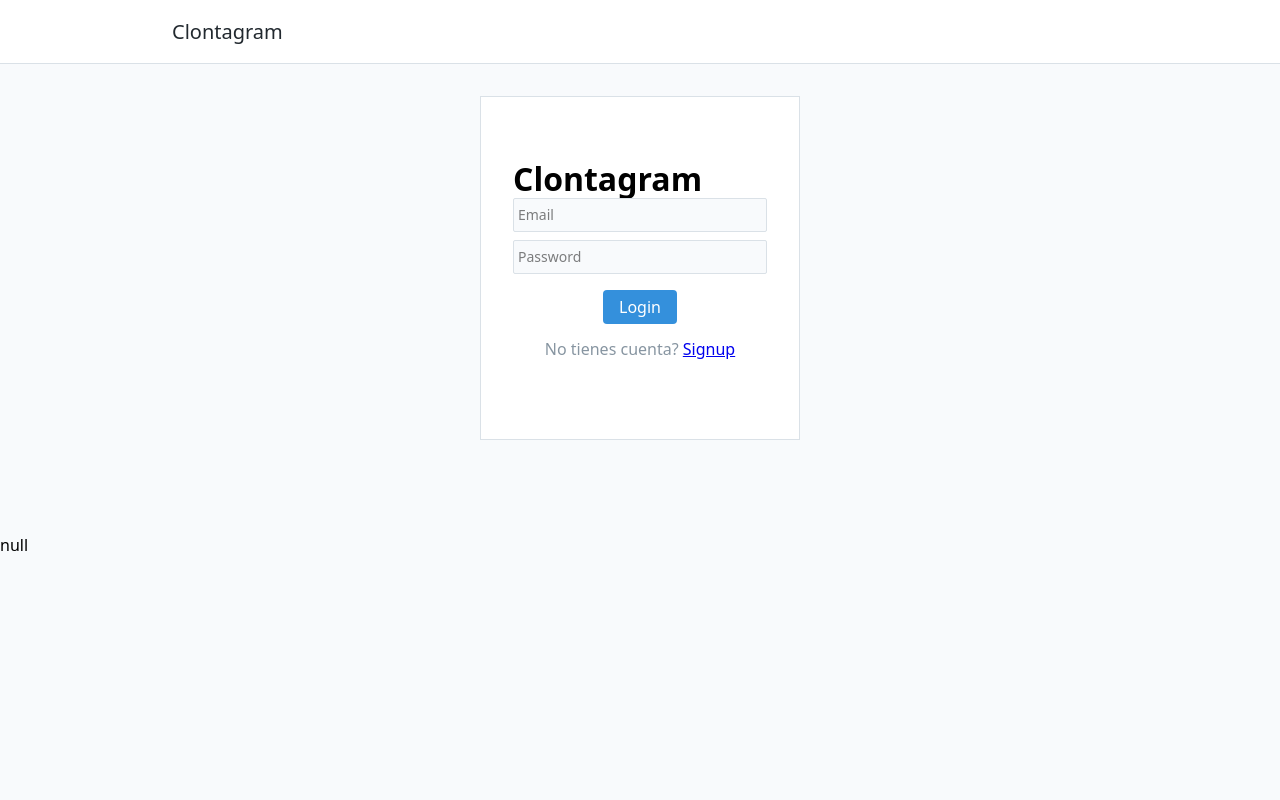
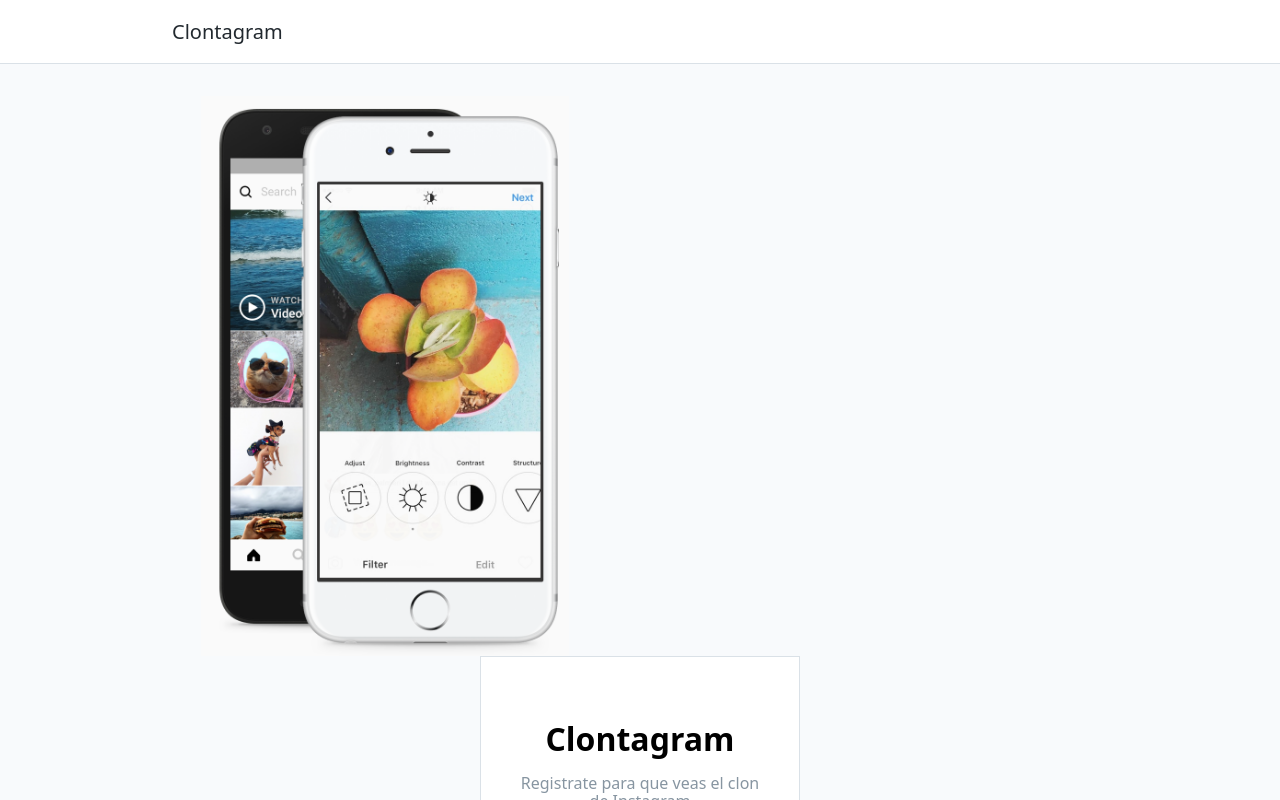
Before and after one commit to devHcastillo/clontagram-react, a React (Create React App) app in the folder cliente/: page / in a window 1280 px wide. Shown: the top 800 px of the page. Built offline with nearby package versions, Linux system fonts and the light colour scheme; the HTML template or start-up script is replaced by a standard one.

Commit message:
Seccion 2 - complete

```diff
--- a/cliente/src/App.js
+++ b/cliente/src/App.js
@@ -1,4 +1,6 @@
 import React, { useState, useEffect } from "react";
+import { BrowserRouter as Router, Switch, Route, Link } from "react-router-dom";
+
 import Axios from "axios";
 import {
   setToken,
@@ -11,6 +13,7 @@ import {
 import Nav from "./Componentes/Nav";
 import Main from "./Componentes/Main";
 import Loading from "./Componentes/Loading";
+import Error from "./Componentes/Error";
 
 //Vistas
 import Signup from "./Vistas/Signup";
@@ -21,6 +24,7 @@ initAxiosInterceptors();
 export default function App() {
   const [usuario, setUsuario] = useState(null); //Userstate
   const [cargandoUsuario, setCargandoUsuario] = useState(true);
+  const [error, setError] = useState(null);
 
   useEffect(() => {
     async function cargarUsuario() {
@@ -61,6 +65,13 @@ export default function App() {
     deleteToken();
   };
 
+  function mostrarError(message) {
+    setError(message);
+  }
+  function esconderError() {
+    setError(null);
+  }
+
   if (cargandoUsuario) {
     return (
       <Main center={true}>
@@ -70,11 +81,52 @@ export default function App() {
   }
 
   return (
-    <div className="ContenedorTemporal">
+    <Router>
       <Nav />
-      {/* <Signup signup={signup} /> */}
-      <Login login={login} />
-      <div>{JSON.stringify(usuario)}</div>
-    </div>
+      <Error mensaje={error} esconderError={esconderError} />
+      {usuario ? (
+        <LoginRoutes />
+      ) : (
+        <LogoutRoutes
+          login={login}
+          signup={signup}
+          mostrarError={mostrarError}
+        />
+      )}
+    </Router>
   );
 }
+
+function LoginRoutes() {
+  return (
+    <Switch>
+      <Route
+        component={() => (
+          <Main>
+            <h1>DESDE ADENTRO DEL APP</h1>
+          </Main>
+        )}
+        default
+      ></Route>
+    </Switch>
+  );
+}
+
+function LogoutRoutes({ login, signup, mostrarError }) {
+  return (
+    <Switch>
+      <Route
+        path="/login/"
+        render={(props) => (
+          <Login {...props} login={login} mostrarError={mostrarError} />
+        )}
+      ></Route>
+      <Route
+        render={(props) => (
+          <Signup {...props} signup={signup} mostrarError={mostrarError} />
+        )}
+        default
+      ></Route>
+    </Switch>
+  );
+}
--- /dev/null
+++ b/cliente/src/Componentes/Error.js
@@ -0,0 +1,20 @@
+import React from "react";
+import { FontAwesomeIcon } from "@fortawesome/react-fontawesome";
+import { faTimesCircle } from "@fortawesome/free-regular-svg-icons";
+
+export default function Error({ mensaje,esconderError }) {
+  if (!mensaje) {
+    return null;
+  }
+
+  return (
+    <div className="ErrorContainer" role="alert">
+      <div className="Error__inner">
+        <span className="block">{mensaje}</span>
+        <button className="Error__button" onClick={esconderError} >
+          <FontAwesomeIcon className="Error__icon" icon={faTimesCircle} />
+        </button>
+      </div>
+    </div>
+  );
+}
--- a/cliente/src/Vistas/Login.js
+++ b/cliente/src/Vistas/Login.js
@@ -1,8 +1,9 @@
 import React, { useState } from "react";
+import { Link } from "react-router-dom";
 
 import Main from "../Componentes/Main";
 
-export default function Login({ login }) {
+export default function Login({ login, mostrarError }) {
   const [usuario, setUsuario] = useState({
     email: "",
     password: "",
@@ -19,9 +20,10 @@ export default function Login({ login }) {
     e.preventDefault();
 
     try {
-      login(usuario.email, usuario.password);
+      await login(usuario.email, usuario.password);
     } catch (error) {
-      console.log(error);
+      console.log(error.response.data)
+      mostrarError(error.response.data.message)
     }
   };
 
@@ -55,7 +57,7 @@ export default function Login({ login }) {
               Login
             </button>
             <p className="FormContainer__info">
-              No tienes cuenta? <a href="/signup">Signup</a>{" "}
+              No tienes cuenta? <Link to="/signup">Signup</Link>
             </p>
           </form>
         </div>
--- a/cliente/src/Vistas/Signup.js
+++ b/cliente/src/Vistas/Signup.js
@@ -1,9 +1,9 @@
 import React, { useState } from "react";
-
+import { Link } from "react-router-dom";
 import Main from "../Componentes/Main";
 import SignupImage from "../imagenes/signup.png";
 
-export default function Signup({ signup }) {
+export default function Signup({ signup, mostrarError }) {
   const [usuario, setUsuario] = useState({
     email: "",
     username: "",
@@ -22,8 +22,11 @@ export default function Signup({ signup }) {
   const handleSubmit = async (e) => {
     e.preventDefault();
     try {
-      signup(usuario);
-    } catch (error) {}
+      await signup(usuario);
+    } catch (error) {
+      console.log(error.response.data)
+      mostrarError(error.response.data.message)
+    }
   };
 
   return (
@@ -96,7 +99,7 @@ export default function Signup({ signup }) {
               Sign up
             </button>
             <p className="FormContainer__info">
-              Ya tienes una cuenta? <a href="/login">login</a>{" "}
+              Ya tienes una cuenta? <Link to="/login">login</Link>
             </p>
           </form>
         </div>
```
